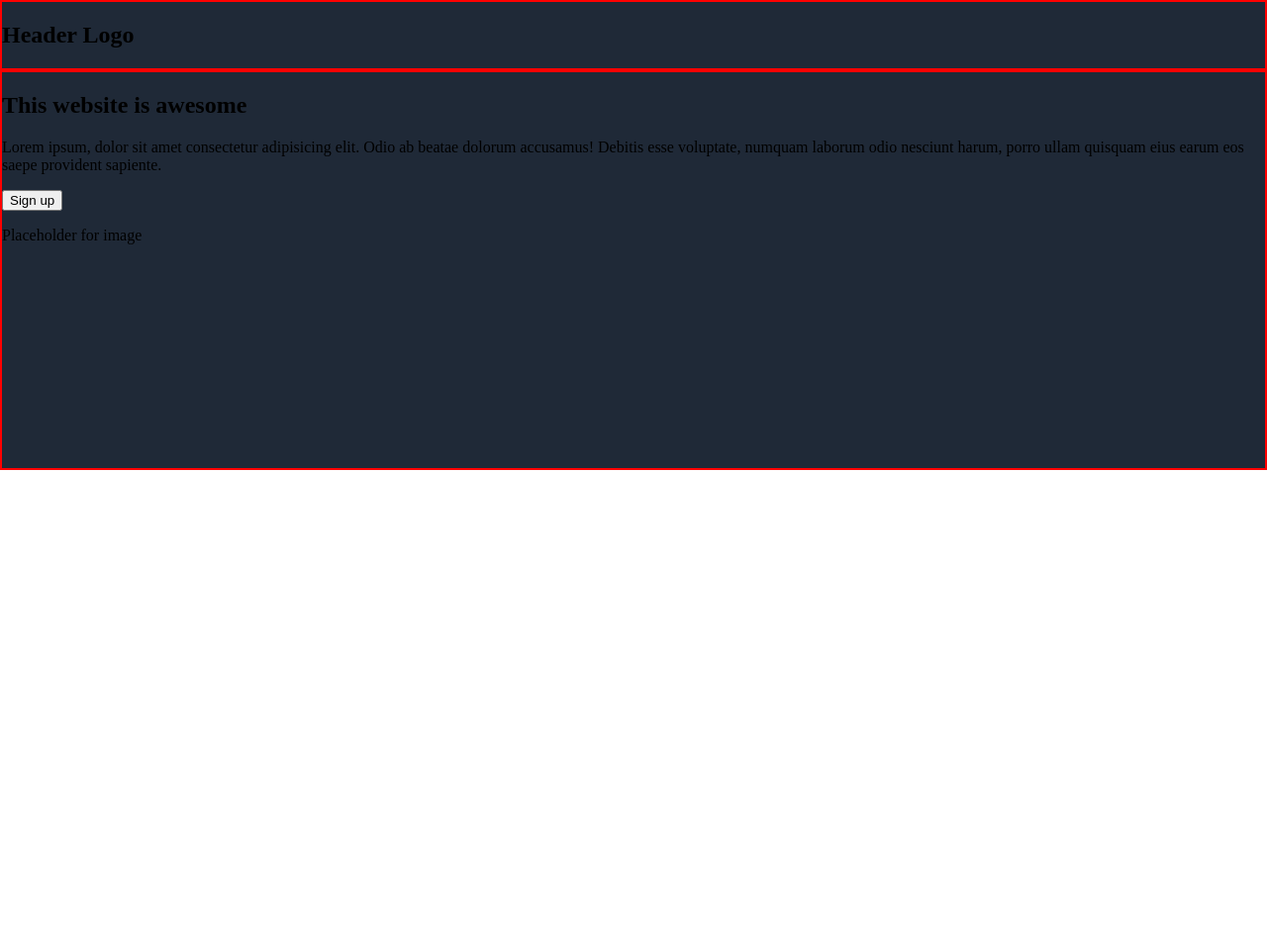
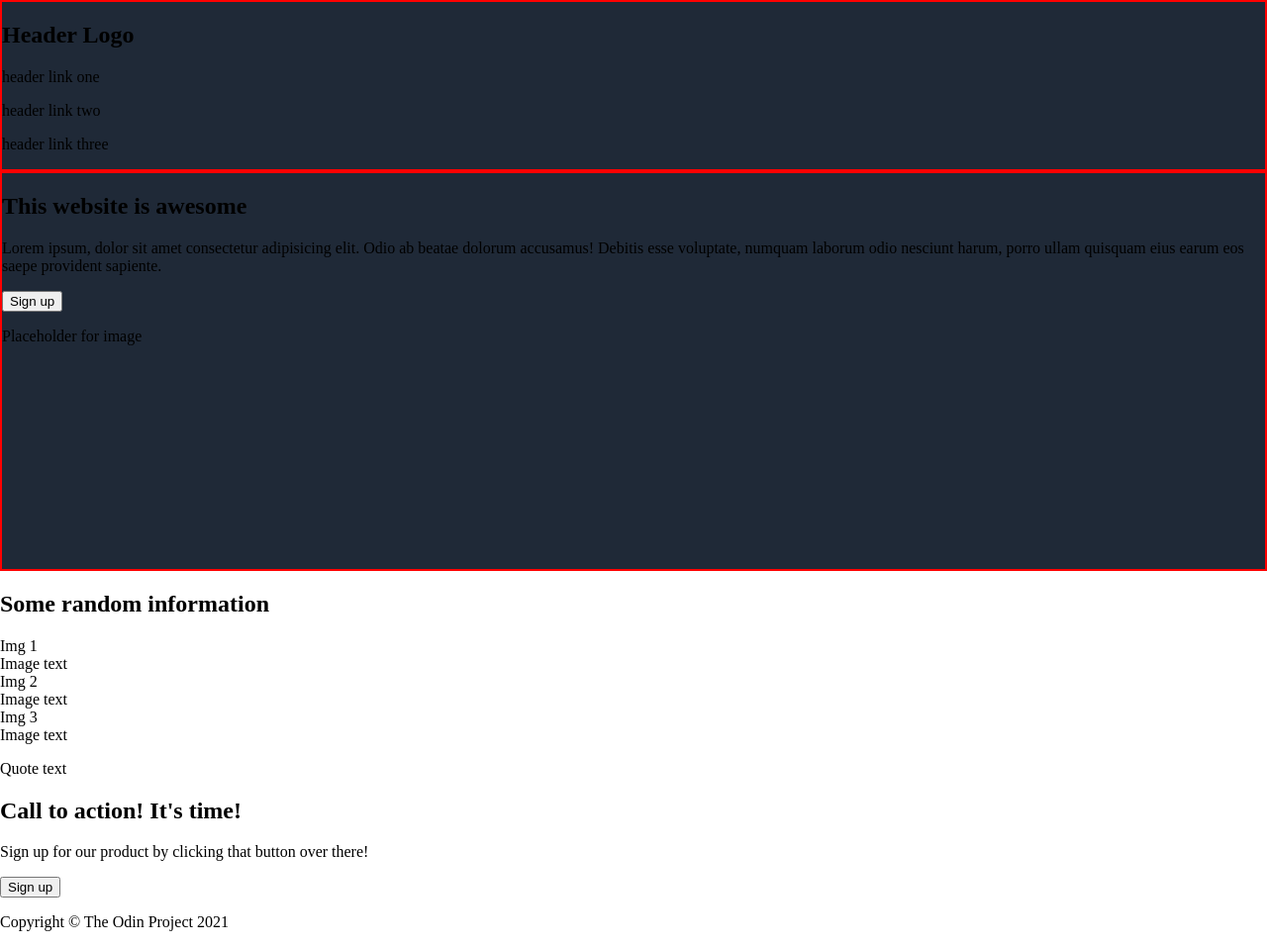
Before and after one commit to gabwastaken/landing-page, a plain HTML site: page index.html in a window 1280 px wide. Shown: the whole page at 99% size. Before the commit the page ends 800 px from the top, so only its background shows below. Drawn offline with Linux system fonts and the light colour scheme.

Commit message:
Edit Call to action section

```diff
--- a/index.html
+++ b/index.html
@@ -10,6 +10,9 @@
     <section>
         <div class="logo-div">
             <h1>Header Logo</h1>
+            <p> header link one</p>
+            <p> header link two</p>
+            <p> header link three</p>
         </div>
     </section>
     <section>
@@ -22,5 +25,37 @@
             </div>
         </div>
     </section>
+    <section>
+        <div class="div-two">
+            <h1>Some random information</h1>
+            <div>Img 1</div>
+            <figcaption>Image text</figcaption>
+            <div>Img 2</div>
+            <figcaption>Image text</figcaption>
+            <div>Img 3</div>
+            <figcaption>Image text</figcaption>
+        </div>
+    </section>
+    <section>
+        <div class="div-three">
+            <p>Quote text</p>
+        </div>
+    </section>
+    <section>
+        <div class="action-section">
+            <div class="action-div">
+              <h2 class="action-h2">Call to action! It's time!</h2>
+              <p class="action-para">Sign up for our product by clicking that button over there!</p>
+              <button class="action-button">Sign up</button>
+            </div>
+        </div>
+    </section>
 </body>
+
+<!-- Footer -->
+<footer>
+    <div class="footer">
+        <p class="footer-text">Copyright © The Odin Project 2021</p>
+    </div>
+</footer>
 </html>
```
